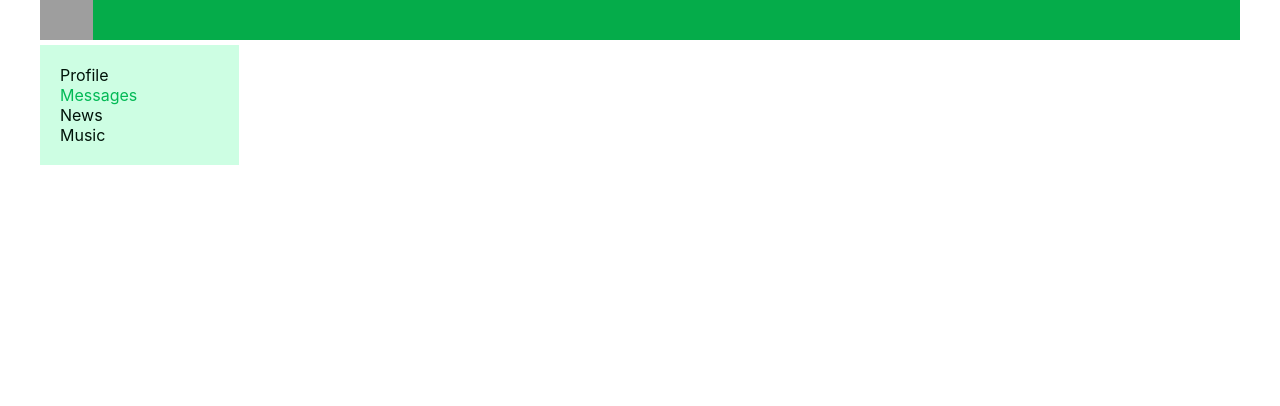
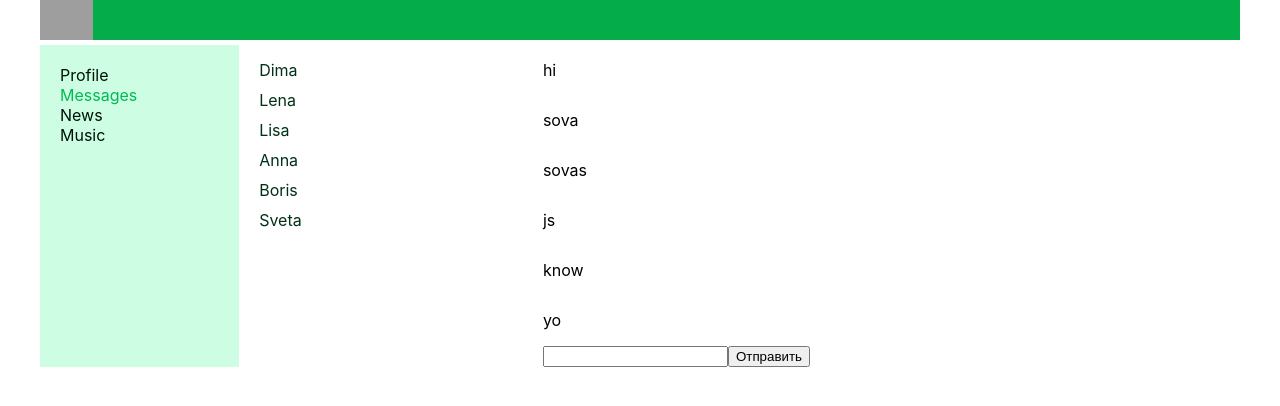
Before and after one commit to Elena-Cake/Calories, a React (Create React App) app: page /dialogs in a window 1280 px wide. Shown: the top 406 px of the page. Built offline with nearby package versions, Linux system fonts and the light colour scheme; grey boxes are pictures that could not be loaded; the HTML template or start-up script is replaced by a standard one.

Commit message:
fix: dialogs store

```diff
--- a/src/components/Dialogs/DialogsContainer.jsx
+++ b/src/components/Dialogs/DialogsContainer.jsx
@@ -10,7 +10,7 @@ import StoreContext from "../../StoreContext";
 
 const DialogsContainer = () => {
 
-    return
+    return (
     <StoreContext.Consumer>
         { (store) => {
             const onSendMessae = () => {
@@ -20,9 +20,9 @@ const DialogsContainer = () => {
             const onUpdateNewMessaeBody = (body) => {
                 store.dispatch(updateNewMessaeBodyCreator(body))
             }
-        return <Dialogs state={store} sendMessae={onSendMessae} updateNewMessaeBody={onUpdateNewMessaeBody}/>
+        return <Dialogs state={store.getState().dialogsPage} sendMessae={onSendMessae} updateNewMessaeBody={onUpdateNewMessaeBody}/>
     }}
     </StoreContext.Consumer>
-}
+)}
 
 export default DialogsContainer;
```
